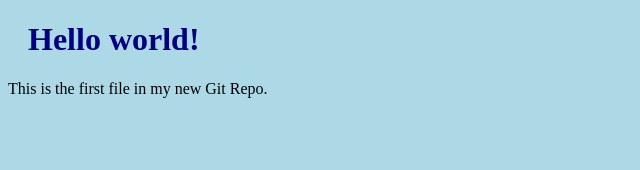
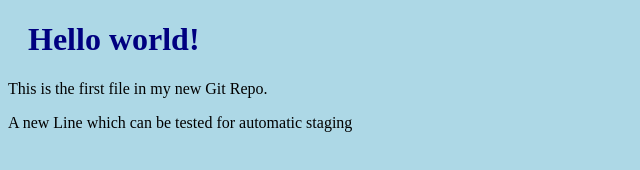
Before and after one commit to kulamanipradhan/Hello-world, a plain HTML site: page index.html in a window 1280 px wide. Shown: the whole page, without its empty margins (0-640 px from the left). Drawn offline with Linux system fonts and the light colour scheme.

Commit message:
updated index.html with a new line

```diff
--- a/index.html
+++ b/index.html
@@ -8,6 +8,6 @@
 
 <h1>Hello world!</h1>
 <p>This is the first file in my new Git Repo.</p>
-
+<p>A new Line which can be tested for automatic staging <p>
 </body>
 </html>
```
